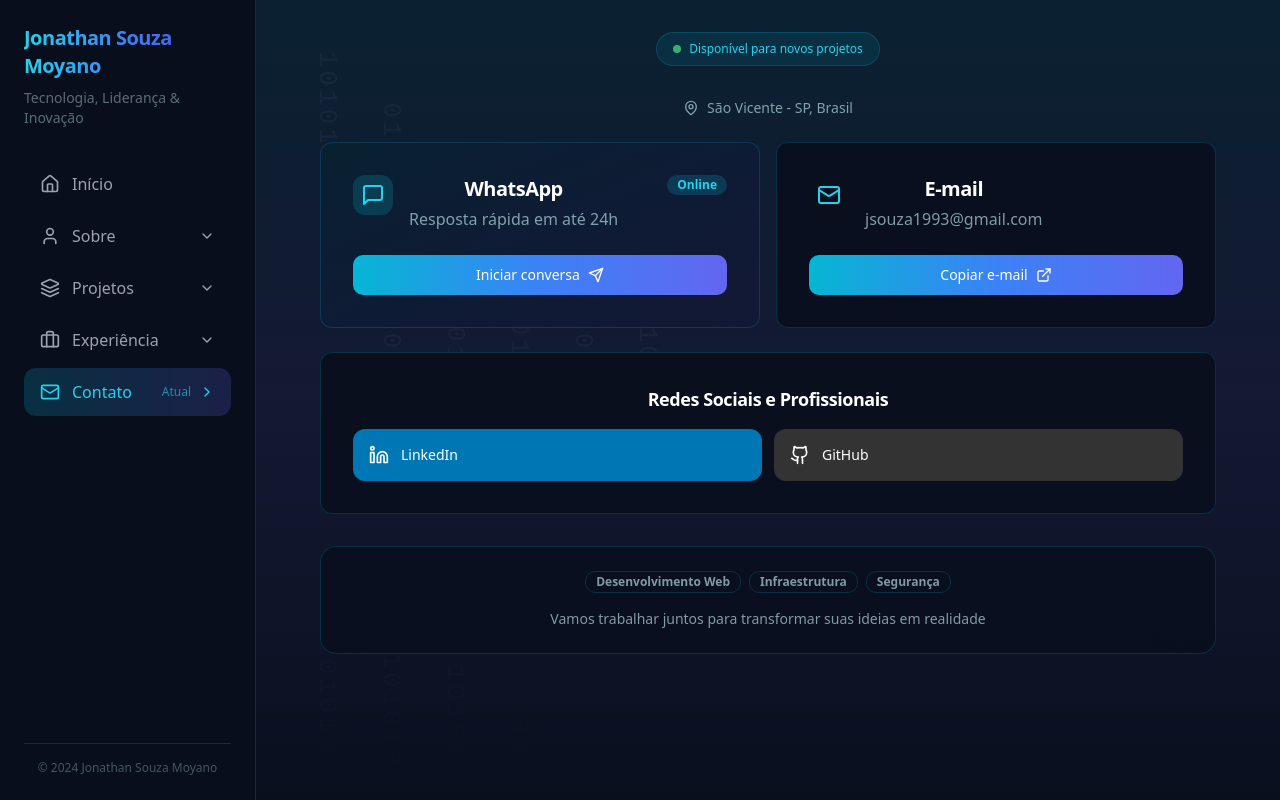
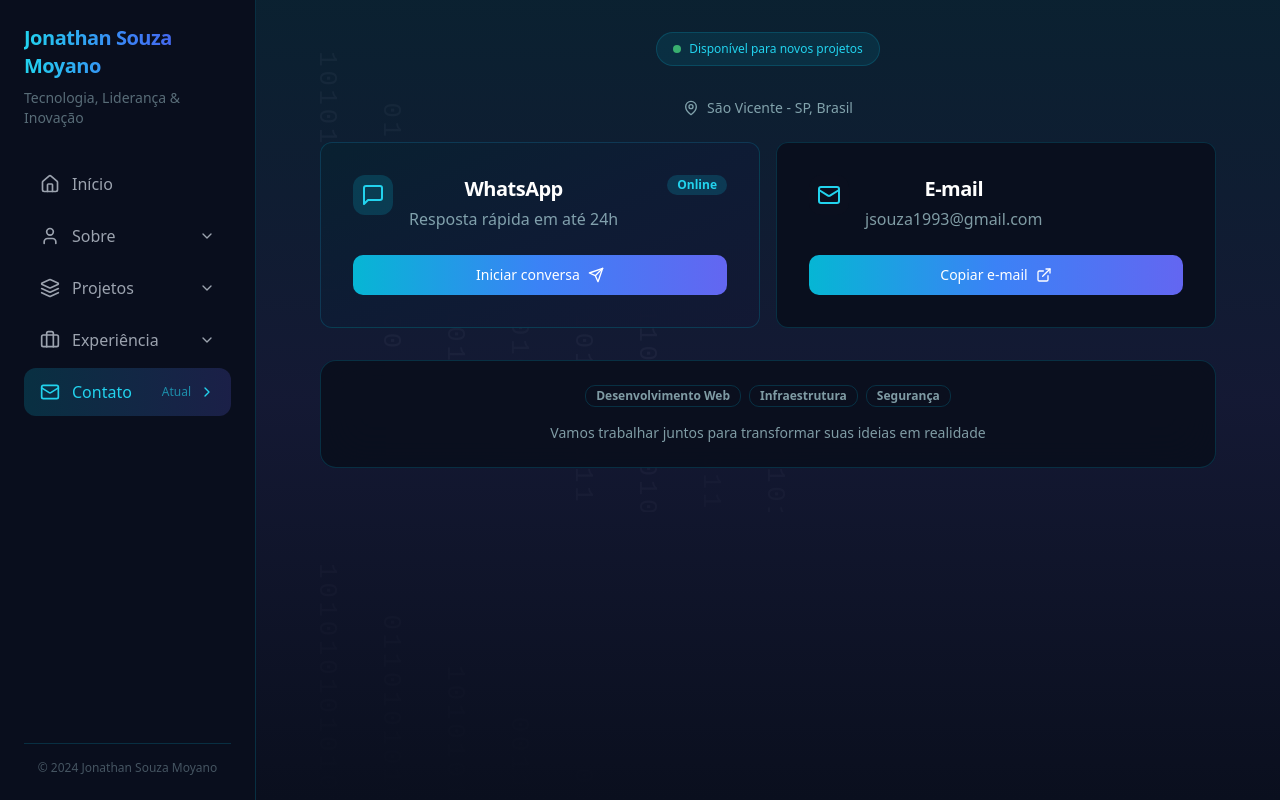
Before and after one commit to JonathanMoyano/portifolio, a Next.js app: page /contato in a window 1280 px wide. Built offline with nearby package versions, Linux system fonts and the light colour scheme.

Commit message:
atualizações na pagina contatos e historico

```diff
--- a/src/pages/contato.jsx
+++ b/src/pages/contato.jsx
@@ -1,6 +1,6 @@
 import React from 'react';
 import { motion } from 'framer-motion';
-import { Mail, MapPin, Linkedin, Github, MessageSquare, Send, ExternalLink } from 'lucide-react';
+import { Mail, MapPin, MessageSquare, Send, ExternalLink } from 'lucide-react';
 import { Card, CardContent } from '@/components/ui/card';
 import { Button } from '@/components/ui/button';
 import { Badge } from '@/components/ui/badge';
@@ -50,21 +50,6 @@ const ContatoPage = () => {
     },
   ];
 
-  const socialLinks = [
-    {
-      name: 'LinkedIn',
-      icon: Linkedin,
-      url: 'https://br.linkedin.com/in/jonathansouzamoyano',
-      color: 'bg-[#0077B5]',
-    },
-    {
-      name: 'GitHub',
-      icon: Github,
-      url: 'https://github.com/JonathanPolezel',
-      color: 'bg-[#333]',
-    },
-  ];
-
   const ContactCard = ({ card }) => (
     <motion.div initial={{ opacity: 0, y: 20 }} animate={{ opacity: 1, y: 0 }} className="h-full">
       <Card
@@ -105,21 +90,6 @@ const ContatoPage = () => {
     </motion.div>
   );
 
-  const SocialButton = ({ social }) => (
-    <motion.a
-      href={social.url}
-      target="_blank"
-      rel="noopener noreferrer"
-      whileHover={{ scale: 1.05 }}
-      whileTap={{ scale: 0.95 }}
-      className={`group flex items-center gap-3 rounded-lg ${social.color} p-4 transition-all duration-300 hover:opacity-90`}
-    >
-      <social.icon className="h-5 w-5 text-white" />
-      <span className="text-sm font-medium text-white">{social.name}</span>
-      <ExternalLink className="h-4 w-4 text-white opacity-0 transition-opacity group-hover:opacity-100" />
-    </motion.a>
-  );
-
   return (
     <div className="relative min-h-screen bg-[#0A0F1E]">
       <div className="absolute inset-0 bg-[url('/matrix.svg')] opacity-5" />
@@ -153,20 +123,6 @@ const ContatoPage = () => {
                     <ContactCard key={index} card={card} />
                   ))}
                 </div>
-
-                {/* Cards Adicionais */}
-                <Card className="border-cyan-500/20 bg-[#0A0F1E]/95 backdrop-blur-xl">
-                  <CardContent className="p-6 sm:p-8">
-                    <h3 className="mb-4 text-center text-lg font-semibold text-white">
-                      Redes Sociais e Profissionais
-                    </h3>
-                    <div className="grid gap-3 sm:grid-cols-2">
-                      {socialLinks.map((social, index) => (
-                        <SocialButton key={index} social={social} />
-                      ))}
-                    </div>
-                  </CardContent>
-                </Card>
               </div>
 
               {/* Rodapé */}
--- a/src/pages/experiencia/historico-profissional.jsx
+++ b/src/pages/experiencia/historico-profissional.jsx
@@ -157,12 +157,12 @@ const ExperiencePage = () => {
         company: 'Colégio Jean Piaget - Santos',
         period: 'Janeiro 2024 - Presente',
         type: 'TI',
-        description: 'Liderança da equipe de TI e gestão da infraestrutura tecnológica.',
+        description:
+          'Apoio na Liderança da equipe de TI e na gestão da infraestrutura tecnológica.',
         achievements: [
-          'Liderança e gestão da equipe de TI',
-          'Implementação de sistemas de rede e segurança',
+          'Apoio na Liderança e na gestão da equipe de TI',
+          'Apoio na melhorias de sistemas de rede e segurança',
           'Desenvolvimento de processos para otimização do suporte',
-          'Gestão do parque tecnológico',
         ],
         metrics: [
           { icon: <Clock className="h-5 w-5" />, value: '30%', label: 'Redução de Tempo' },
@@ -175,11 +175,11 @@ const ExperiencePage = () => {
         company: 'Colégio Jean Piaget - Santos',
         period: 'Outubro 2023 - Janeiro 2024',
         type: 'TI',
-        description: 'Modernização e implementação de sistemas de segurança e infraestrutura.',
+        description: 'Apoio na modernização de CFTV na segurança e infraestrutura.',
         achievements: [
           'Modernização do sistema CFTV (+40% cobertura)',
-          'Implementação de controle de inventário',
-          'Redução de 30% no tempo de resposta',
+          'Controle de inventário',
+          'Redução de 30% no tempo de resposta nos chamados',
         ],
         metrics: [
           { icon: <Shield className="h-5 w-5" />, value: '40%', label: 'Aumento CFTV' },
--- a/src/pages/sobre/index.jsx
+++ b/src/pages/sobre/index.jsx
@@ -7,16 +7,15 @@ import Link from 'next/link';
 const SobrePage = () => {
   const sections = [
     {
-      title: 'Perfil',
-      titleEn: 'Profile',
+      title: 'Meu Perfil',
       description: 'Conheça mais sobre minha formação, experiências e competências profissionais.',
       icon: User,
       href: '/sobre/perfil',
       gradient: 'from-cyan-500 to-blue-500',
     },
     {
-      title: 'História',
-      titleEn: 'History',
+      title: 'Minha História',
+
       description:
         'Uma jornada de descobertas, desafios e realizações que moldaram minha trajetória.',
       icon: History,
```
